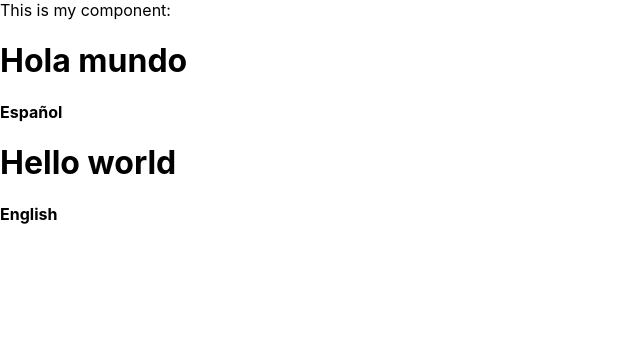
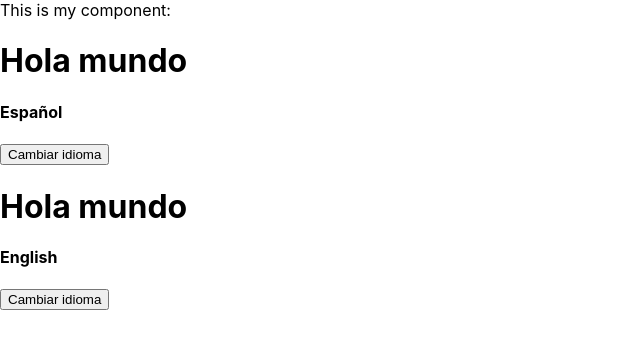
Before and after one commit to mauroolsen/ReactJS-development, a React (Create React App) app in the folder my-app/: page / in a window 1280 px wide. Shown: the top 348 px of the page, without its empty margins (0-640 px from the left). Built offline with nearby package versions, Linux system fonts and the light colour scheme.

Commit message:
Manejo de estados

```diff
--- a/my-app/src/App.js
+++ b/my-app/src/App.js
@@ -1,26 +1,19 @@
 import React from "react";
+
+import HelloWorld from "./HelloWorld";
 
 class App extends React.Component {
   render() {
     return (
       <div className="App">
         This is my component:
-        <HelloWorld text="Hola mundo" subtitle="Español" />
-        <HelloWorld text="Hello world" subtitle="English" />
+        <HelloWorld subtitle="Español" />
+        <HelloWorld subtitle="English" />
       </div>
     );
   }
 }
 
-class HelloWorld extends React.Component{
-  render(){
-    return(
-      <div className="hello">
-        <h1>{this.props.text}</h1>
-        <h4>{this.props.subtitle}</h4>
-      </div>
-    );
-  }
-}
+
 
 export default App;
--- /dev/null
+++ b/my-app/src/HelloWorld.js
@@ -0,0 +1,44 @@
+import React from "react";
+
+
+class HelloWorld extends React.Component{
+
+  constructor(props){
+    super(props);
+    this.idiomas={
+      español: "Hola mundo",
+      english: "Hello world"
+    };
+    this.state = {
+      idioma: 1
+    };
+  }
+
+  cambiarIdioma = () => {
+    this.setState((this.state.idioma == 1) ? {idioma:0} : {idioma:1});
+  }
+
+  render(){
+    let response = null;
+    if(this.state.idioma == 1){
+      response = (
+        <div className="hello">
+          <h1>{this.idiomas.español}</h1>
+          <h4>{this.props.subtitle}</h4>
+          <button onClick={this.cambiarIdioma}>Cambiar idioma</button>
+        </div>
+      );
+    }else{
+      response = (
+        <div className="hello">
+          <h1>{this.idiomas.english}</h1>
+          <h4>{this.props.subtitle}</h4>
+          <button onClick={this.cambiarIdioma}>Cambiar idioma</button>
+        </div>
+      );
+    }
+    return(response);
+  }
+}
+
+export default HelloWorld;
```
